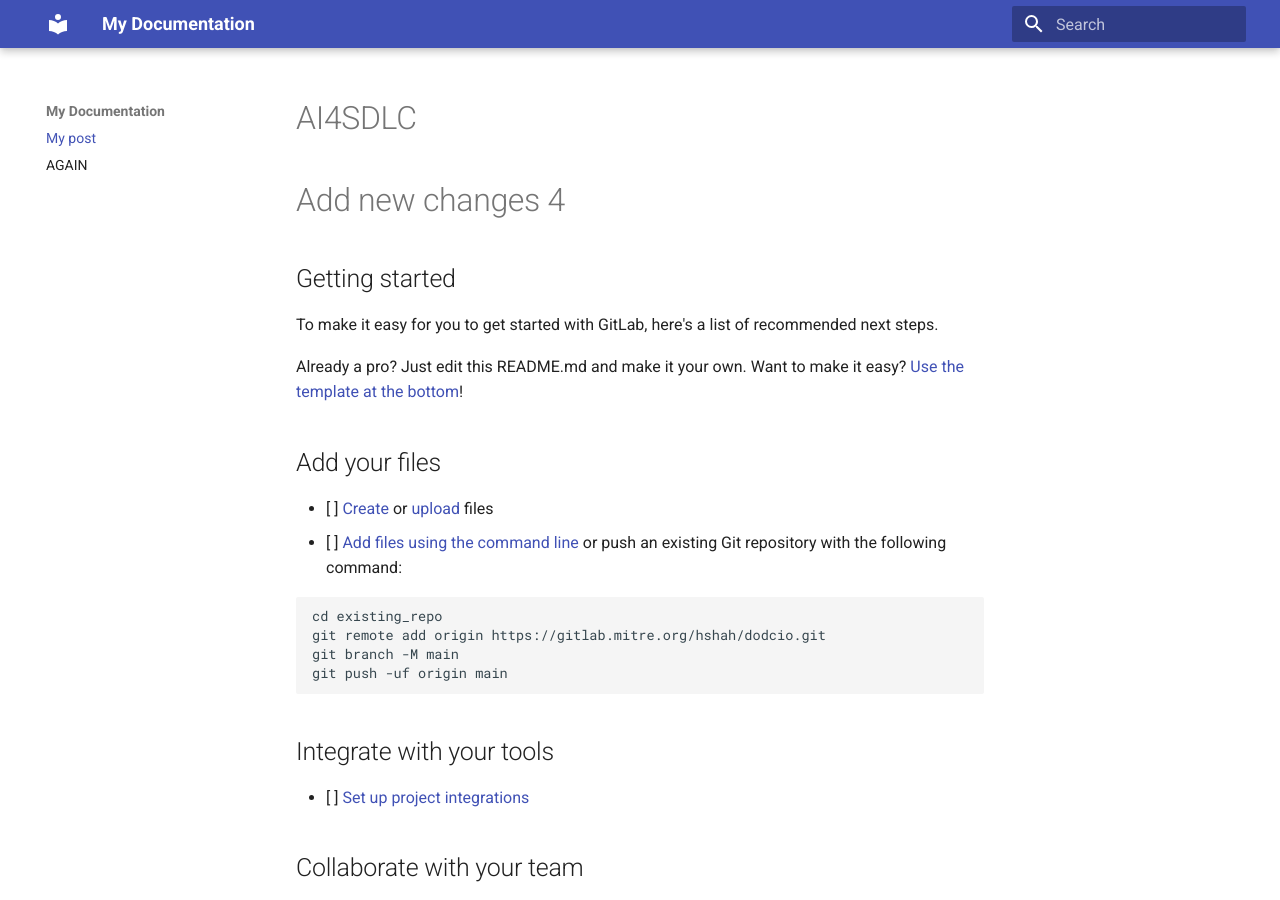
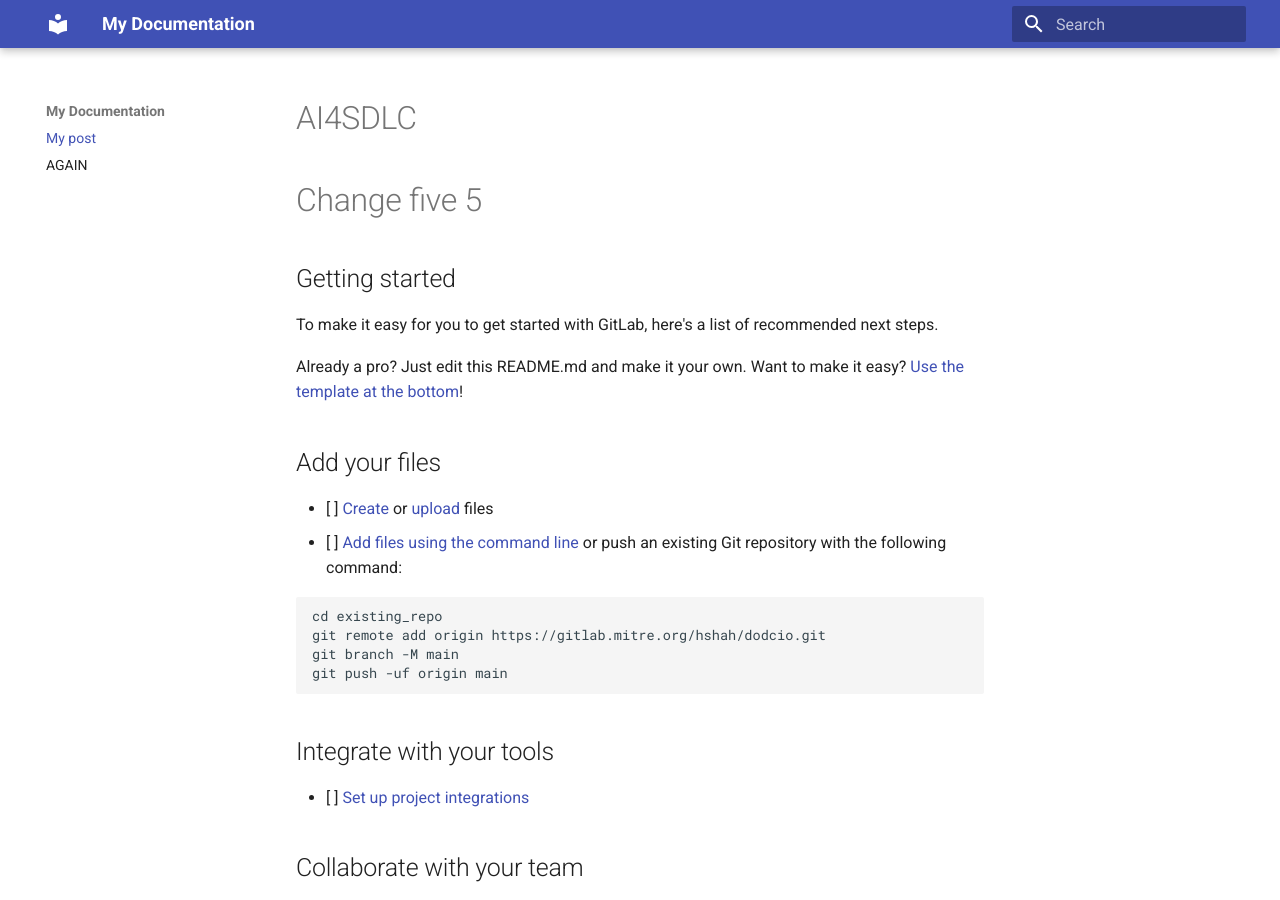
Before and after one commit to Code-dot-mil/two-steps-eval, an MkDocs documentation site: the page built from docs/index.md, in a window 1280 px wide and 900 px high. Built offline with MkDocs 1.6.1 and Material for MkDocs 9.7.7, drawn with Linux system fonts in a browser that asks for light colours.

Commit message:
Add changes

```diff
--- a/docs/index.md
+++ b/docs/index.md
@@ -3,7 +3,7 @@ title: My post
 author: That Would Be Me
 ---
 # AI4SDLC
-# Add new changes 4
+# Change five 5
 
 ## Getting started
 
```
